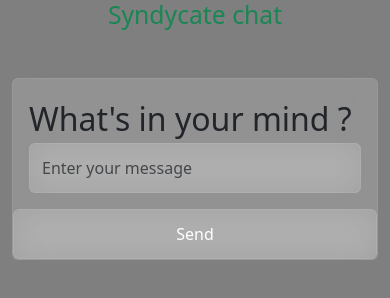
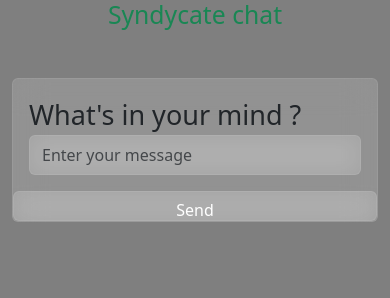
Before and after one commit to THN-SWE/firebase-messaging-prototype, a plain HTML site: page index.html in a window 390 px wide. Drawn offline with nearby package versions, Linux system fonts and the light colour scheme; no server answers.

Commit message:
mobile support

```diff
--- a/style.css
+++ b/style.css
@@ -30,8 +30,8 @@ border: 1px solid rgba(255,255,255,0.075);
 }
 #name, #send-btn{
    background: rgba(255,255,255,0.15);
--webkit-backdrop-filter: blur(16px);
-backdrop-filter: blur(16px);
+-webkit-backdrop-filter: blur(12px);
+backdrop-filter: blur(12px);
 border: 1px solid rgba(255,255,255,0.075);
 }
 /* #contactForm {
@@ -39,13 +39,13 @@ border: 1px solid rgba(255,255,255,0.075);
 
 @media (max-width: 420px) {
    #cardy{
-      font-size: 32px;
+      font-size: 27px;
    }
    #name{
-      height: 50px;
+      height: 40px;
    }
    #send-btn{
-      height: 50px;
+      height: 30px;
    }
   .sticybox {
    /* height: 40vh; */
```
